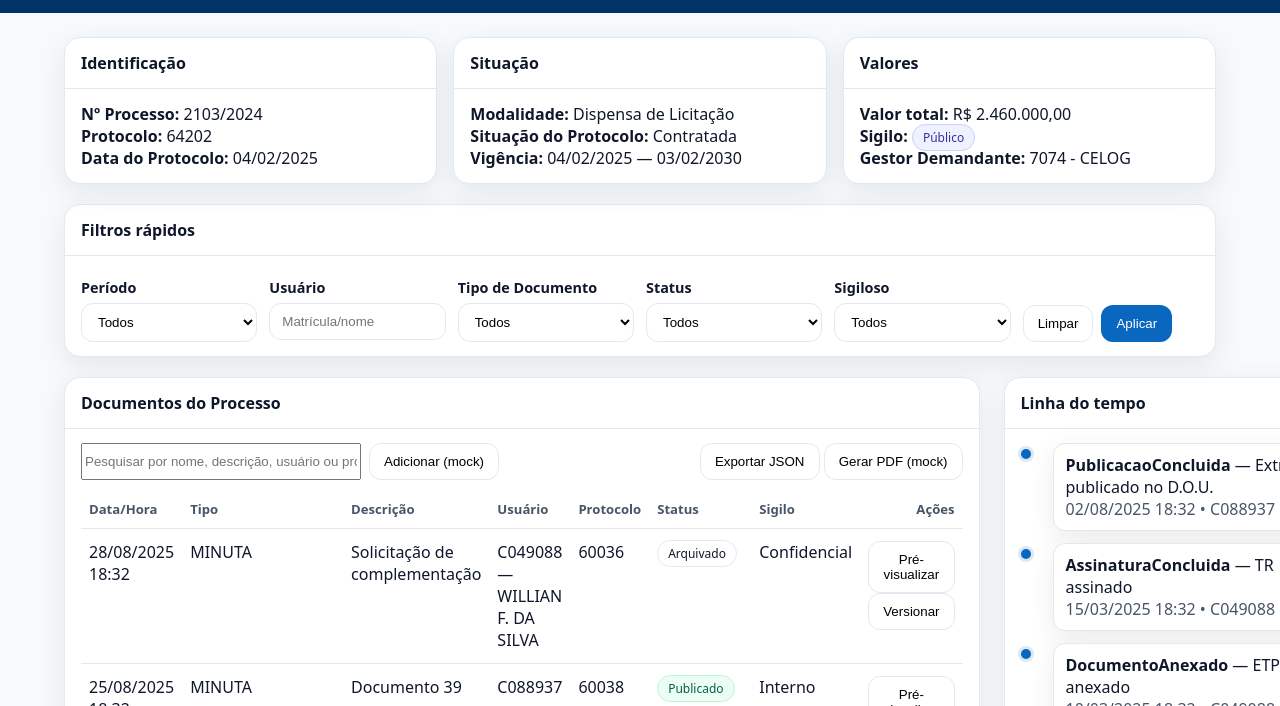
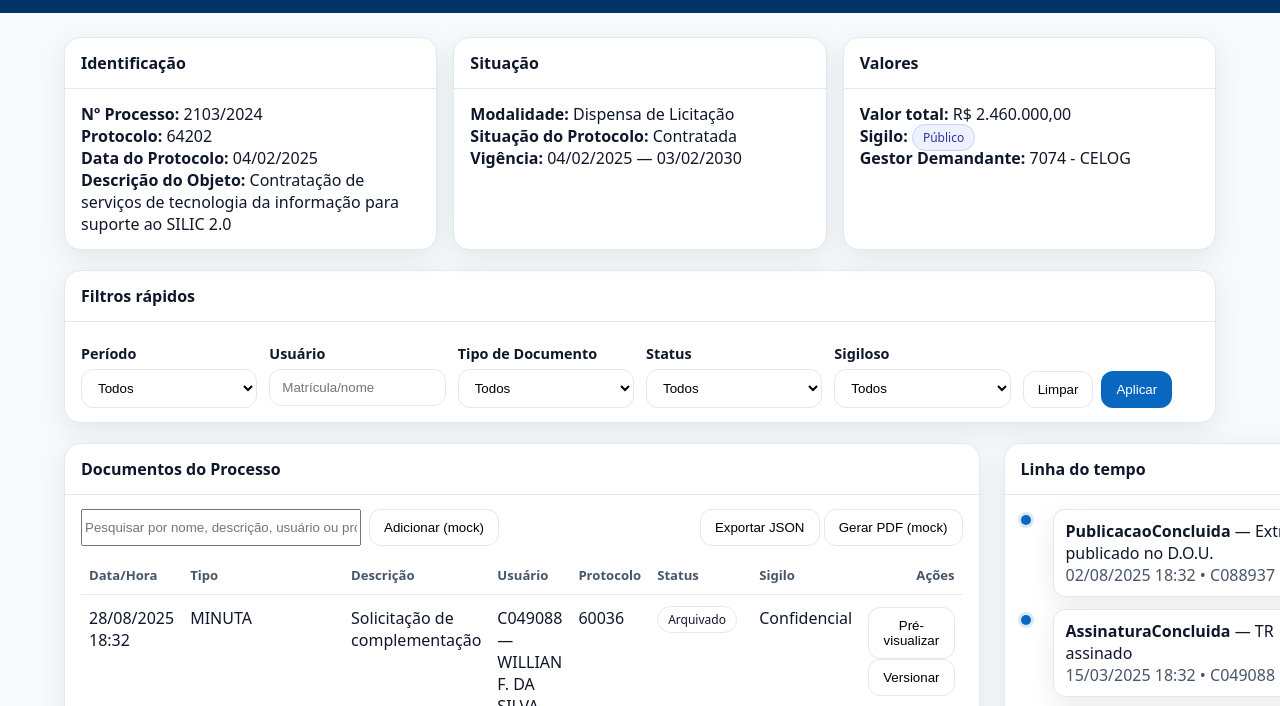
Before and after one commit to osvaldojeronymo/silic-digital-process, a plain HTML site: page index.html in a window 1280 px wide. Shown: the part 74-780 px from the top of the page. Drawn offline with Linux system fonts and the light colour scheme.

Commit message:
Ajustei o box 'Identificação'.

```diff
--- a/index.html
+++ b/index.html
@@ -84,7 +84,7 @@
 
   <main class="shell">
     <section class="process-header">
-  <div class="card"><div class="hd">Identificação</div><div class="bd"><div><strong>Nº Processo:</strong> <span id="nProcesso">2103/2024</span></div><div><strong>Protocolo:</strong> <span id="nProtocolo">64202</span></div><div><strong>Data do Protocolo:</strong> <span id="dataProtocolo">04/02/2025</span></div></div></div>
+  <div class="card"><div class="hd">Identificação</div><div class="bd"><div><strong>Nº Processo:</strong> <span id="nProcesso">2103/2024</span></div><div><strong>Protocolo:</strong> <span id="nProtocolo">64202</span></div><div><strong>Data do Protocolo:</strong> <span id="dataProtocolo">04/02/2025</span></div><div><strong>Descrição do Objeto:</strong> <span id="descricaoObjeto">Contratação de serviços de tecnologia da informação para suporte ao SILIC 2.0</span></div></div></div>
       <div class="card"><div class="hd">Situação</div><div class="bd"><div><strong>Modalidade:</strong> <span id="modalidade">Dispensa de Licitação</span></div><div><strong>Situação do Protocolo:</strong> <span id="situacao">Contratada</span></div><div><strong>Vigência:</strong> <span id="vigencia">04/02/2025 — 03/02/2030</span></div></div></div>
       <div class="card"><div class="hd">Valores</div><div class="bd"><div><strong>Valor total:</strong> <span id="valor">R$ 2.460.000,00</span></div><div><strong>Sigilo:</strong> <span class="chip secret">Público</span></div><div><strong>Gestor Demandante:</strong> <span id="gestor">7074 - CELOG</span></div></div></div>
     </section>
```
